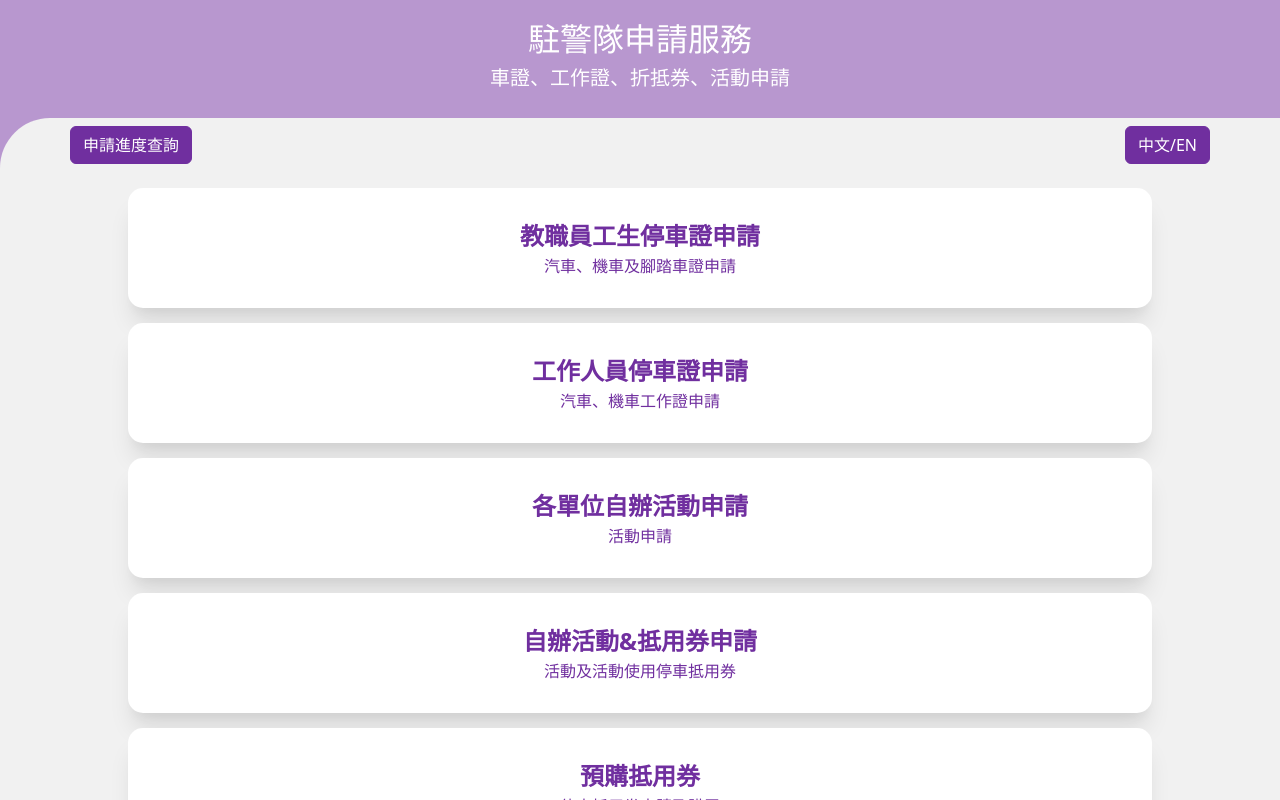
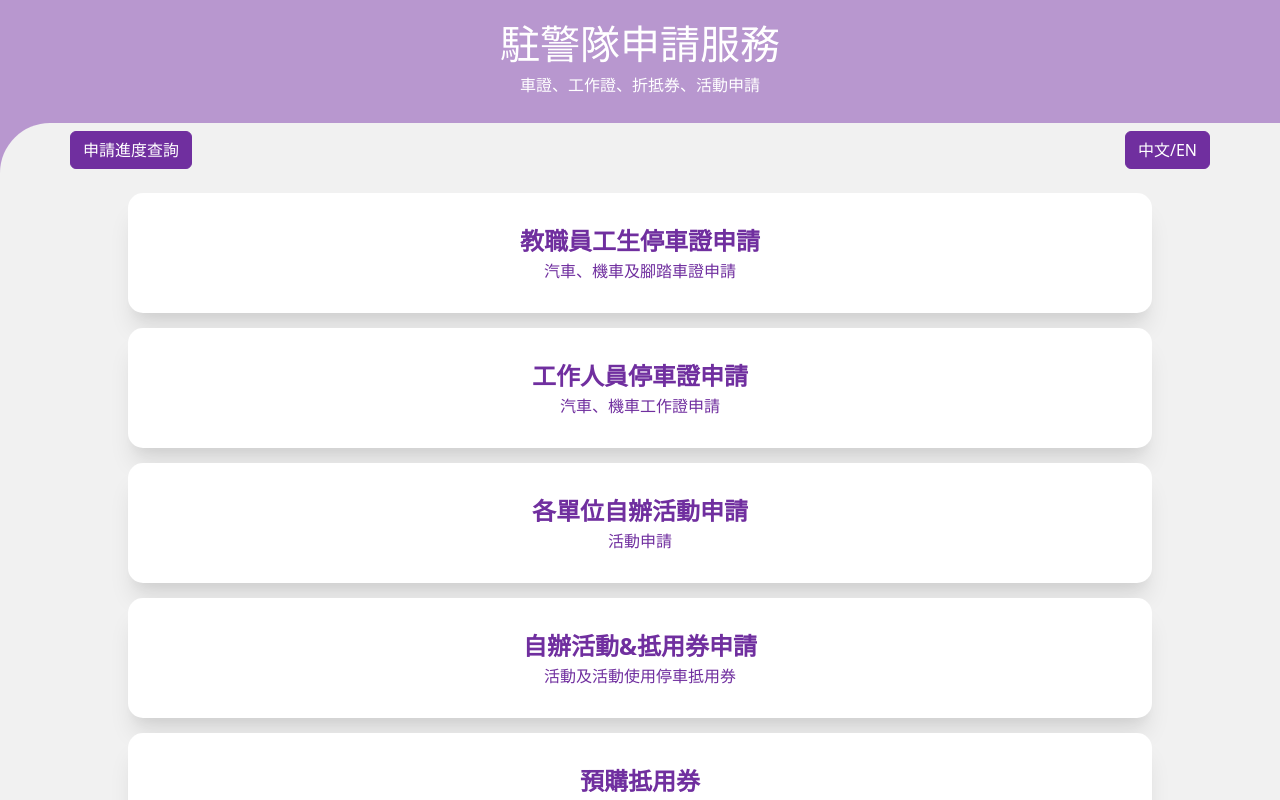
Before and after one commit to mitwitCTC/NTHU-Parking-Event-Management, a Vue app: page / in a window 1280 px wide. Built offline with nearby package versions, Linux system fonts and the light colour scheme.

Commit message:
feat: Modify the font size of the title and subtitle of header

```diff
--- a/src/components/TheHeader.vue
+++ b/src/components/TheHeader.vue
@@ -28,9 +28,9 @@ defineProps({
       />
       <div class="flex-grow-1 text-center">
         <!-- 標題 -->
-        <h2>{{ title }}</h2>
+        <h2 class="fs-1">{{ title }}</h2>
         <!-- 副標題 -->
-        <h5>{{ subtitle }}</h5>
+        <h5 class="fs-6">{{ subtitle }}</h5>
       </div>
     </div>
     <!-- 默認插槽，顯示 HeaderButtonsSection -->
```
